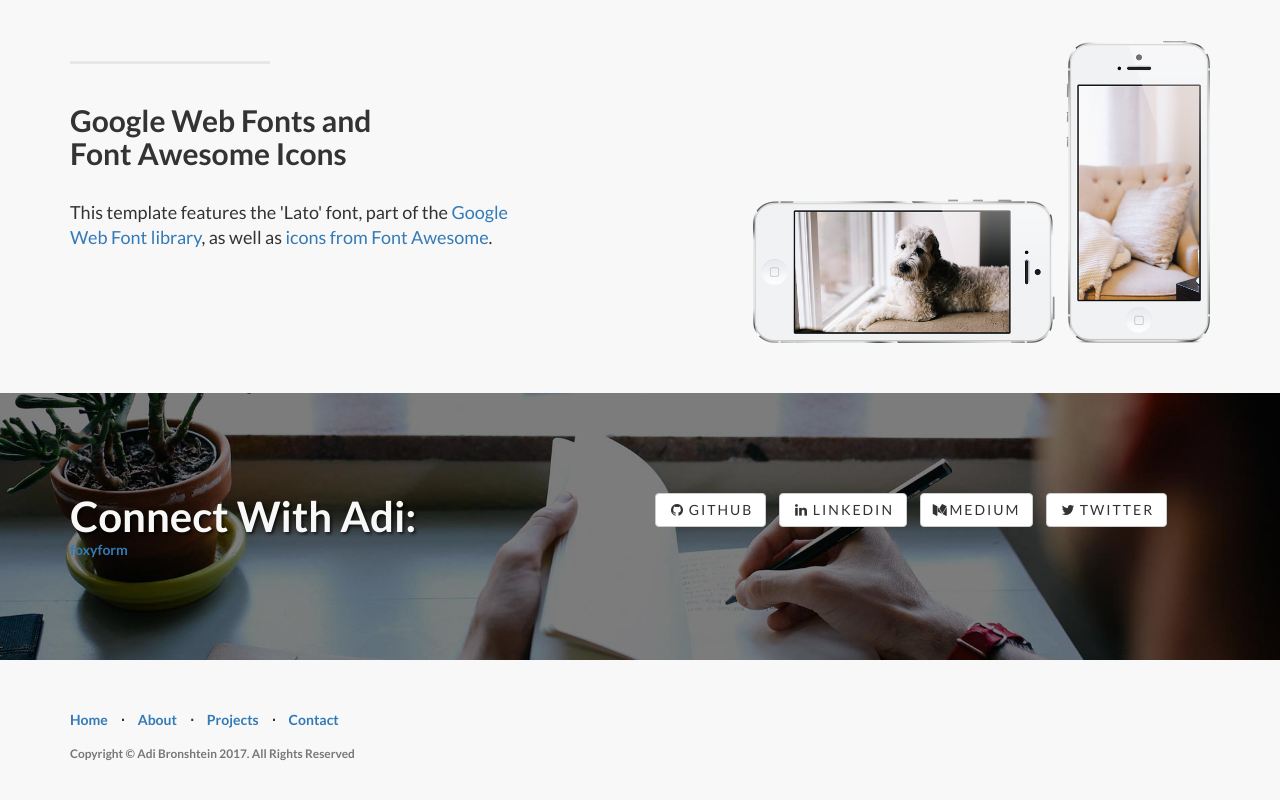
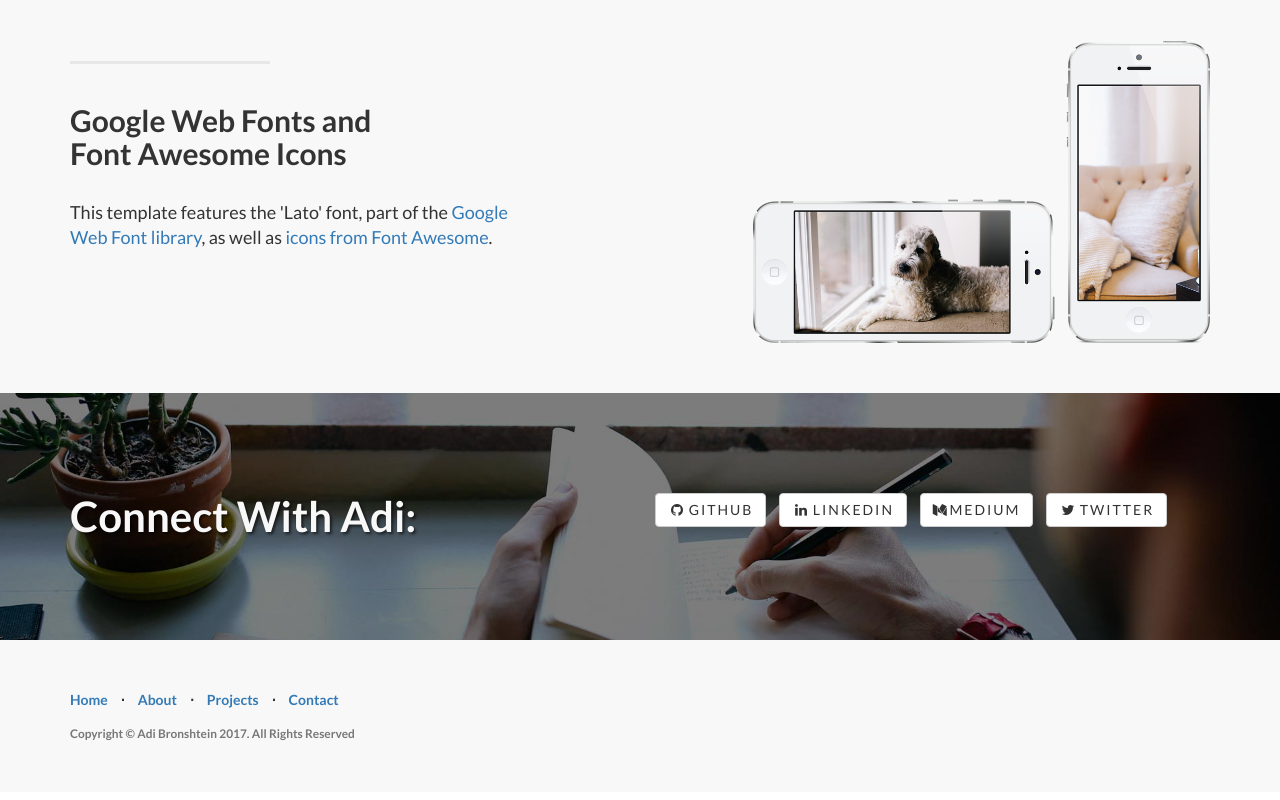
Before and after one commit to AdiBro/Adi-Bronshtein, a plain HTML site: page index.html in a window 1280 px wide. Shown: the part 1725-2525 px from the top of the page. Drawn offline with nearby package versions, Linux system fonts and the light colour scheme; files that its build step writes are made by us from their sources.

Commit message:
update website

```diff
--- a/index.html
+++ b/index.html
@@ -196,18 +196,6 @@
                 </div>
             </div>
 
-
-            <!-- Do not change the code! -->
-            <a id="foxyform_embed_link_876692" href="http://www.foxyform.com/">foxyform</a>
-            <script type="text/javascript">
-            (function(d, t){
-               var g = d.createElement(t),
-                   s = d.getElementsByTagName(t)[0];
-               g.src = "http://www.foxyform.com/js.php?id=876692&sec_hash=433ef9ff2d8&width=350px";
-               s.parentNode.insertBefore(g, s);
-            }(document, "script"));
-            </script>
-            <!-- Do not change the code! -->
         </div>
         <!-- /.container -->
 
```
